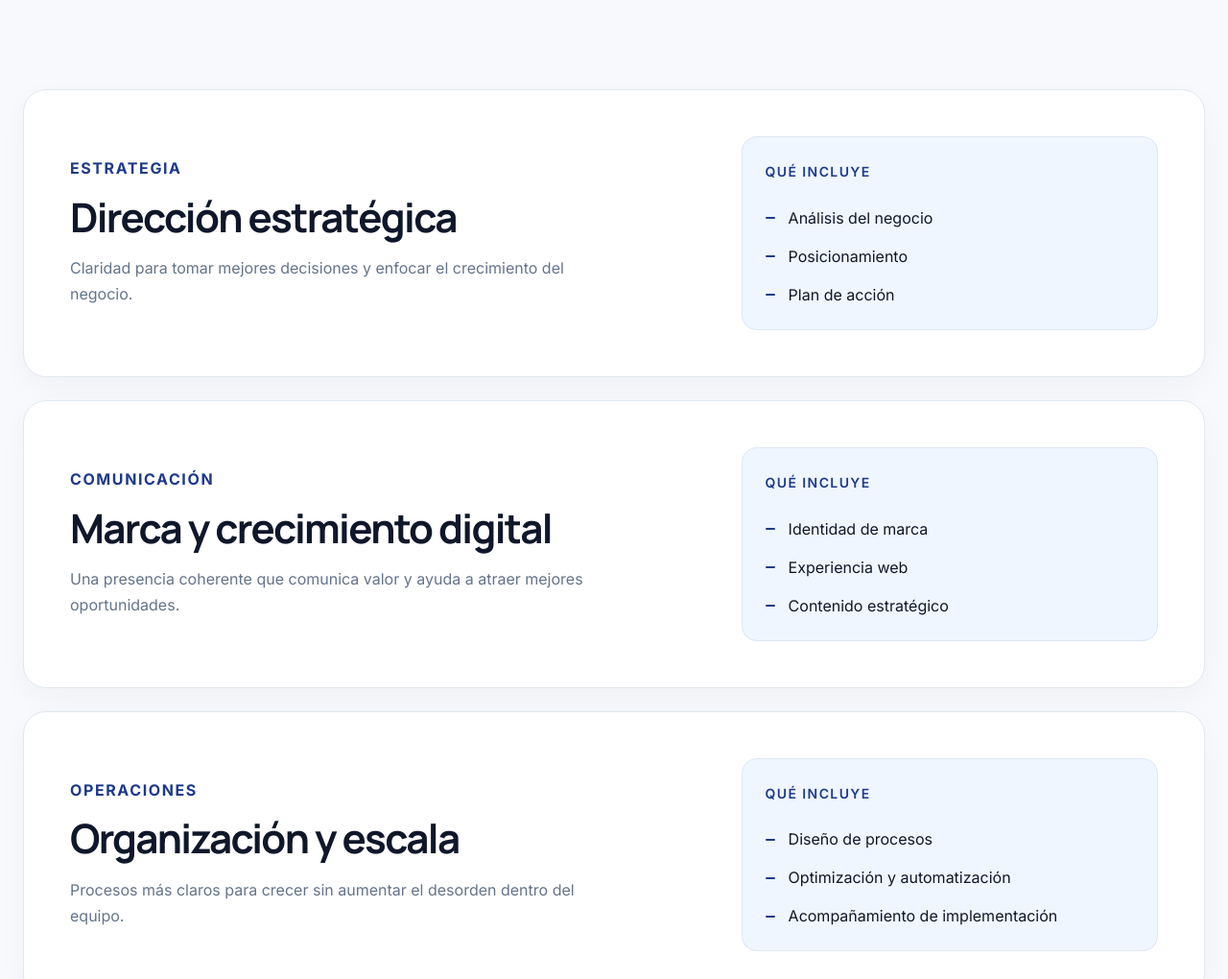
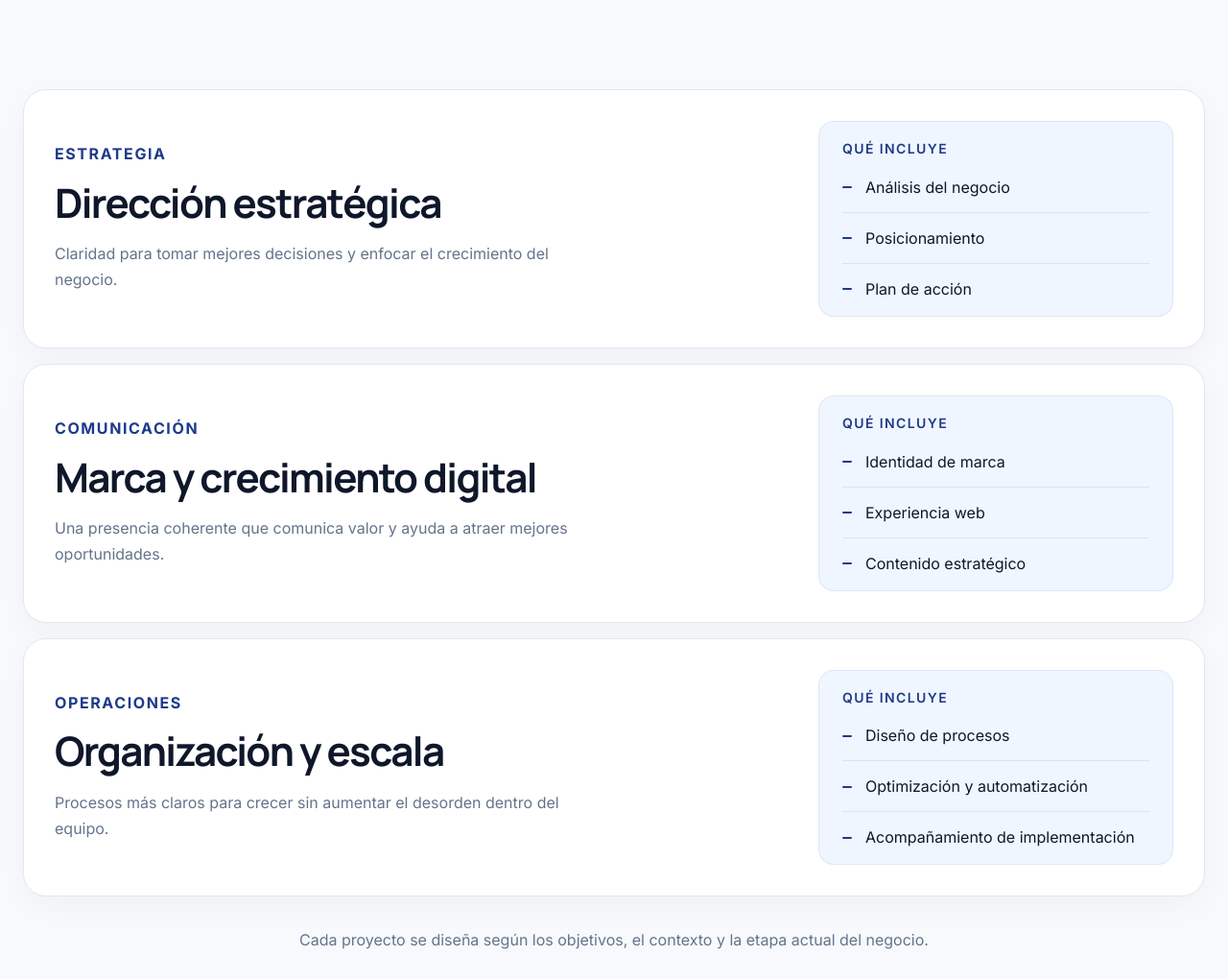
Before and after one commit to AndreyKaras/Cima-2.0, a website built with Vite: page index.html in a window 1280 px wide. Shown: the part 4273-5293 px from the top of the page at 96% size. Built offline with nearby package versions, Linux system fonts and the light colour scheme.

Commit message:
style: compact solution cards

```diff
--- a/src/css/sections/services.css
+++ b/src/css/sections/services.css
@@ -160,7 +160,11 @@
 
 .services__details {
 
-    align-self:stretch;
+    align-self:center;
+
+    box-sizing:border-box;
+
+    width:100%;
 
     padding:var(--space-3);
 
@@ -305,6 +309,13 @@
     }
 
 
+    .services__features {
+
+        gap:var(--space-3);
+
+    }
+
+
 }
 
 
@@ -315,11 +326,76 @@
 
 @media(min-width:1024px) {
 
+    .services__list {
+
+        gap:var(--space-2);
+
+    }
+
     .services__item {
 
         grid-template-columns:minmax(0, 1.08fr) minmax(320px, .72fr);
 
         gap:var(--space-5);
+
+        padding:var(--space-4);
+
+    }
+
+
+    .services__details {
+
+        justify-self:end;
+
+        max-width:370px;
+
+        padding:var(--space-2) var(--space-3);
+
+    }
+
+
+    .services__details-label {
+
+        margin-bottom:var(--space-2);
+
+    }
+
+
+    .services__features {
+
+        gap:0;
+
+    }
+
+
+    .services__features li {
+
+        padding-block:14px;
+
+        border-bottom:1px solid rgba(30,58,138,.1);
+
+    }
+
+
+    .services__features li:first-child {
+
+        padding-top:0;
+
+    }
+
+
+    .services__features li:last-child {
+
+        padding-bottom:0;
+
+        border-bottom:0;
+
+    }
+
+
+    .services__features li:not(:first-child)::before {
+
+        top:calc(14px + .7em);
 
     }
 
```
